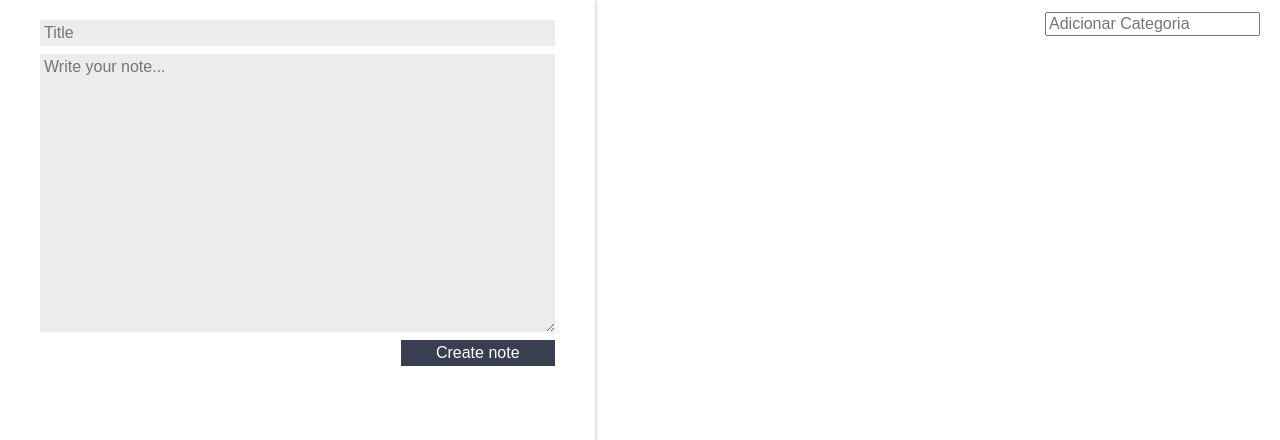
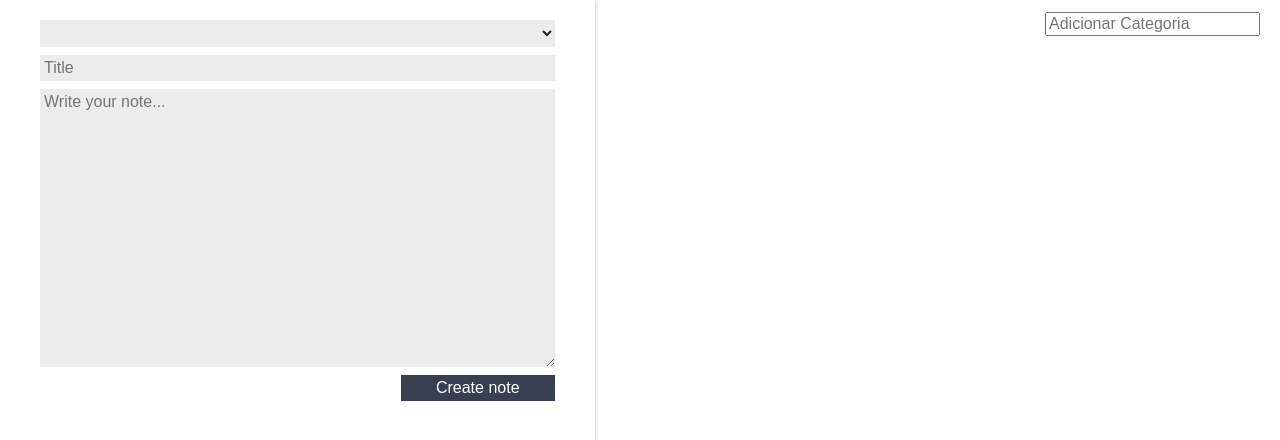
Before and after one commit to rafaelmauricioaraujo/reep, a React (Create React App) app: page / in a window 1280 px wide. Shown: the top 440 px of the page. Built offline with nearby package versions, Linux system fonts and the light colour scheme.

Commit message:
adding select option to categories

```diff
--- a/src/App.js
+++ b/src/App.js
@@ -44,6 +44,7 @@ class App extends Component {
       <section className="content">
         <RegistrationForm
           createNote={this.createNote.bind(this)}
+          categoryList={this.state.categoryList}
         ></RegistrationForm>
         <main className="main-content">
           <CategoryList
--- a/src/components/RegistrationForm/RegistrationForm.jsx
+++ b/src/components/RegistrationForm/RegistrationForm.jsx
@@ -27,6 +27,11 @@ class RegistrationForm extends Component {
       <form className="registration-form"
         onSubmit={this._createNote.bind(this)}
       >
+        <select className="registration-form_input">
+          {this.props.categoryList.map((category)=>{
+            return <option>{category}</option>
+          })}
+        </select>
         <input
           type="text"
           placeholder="Title"
```
